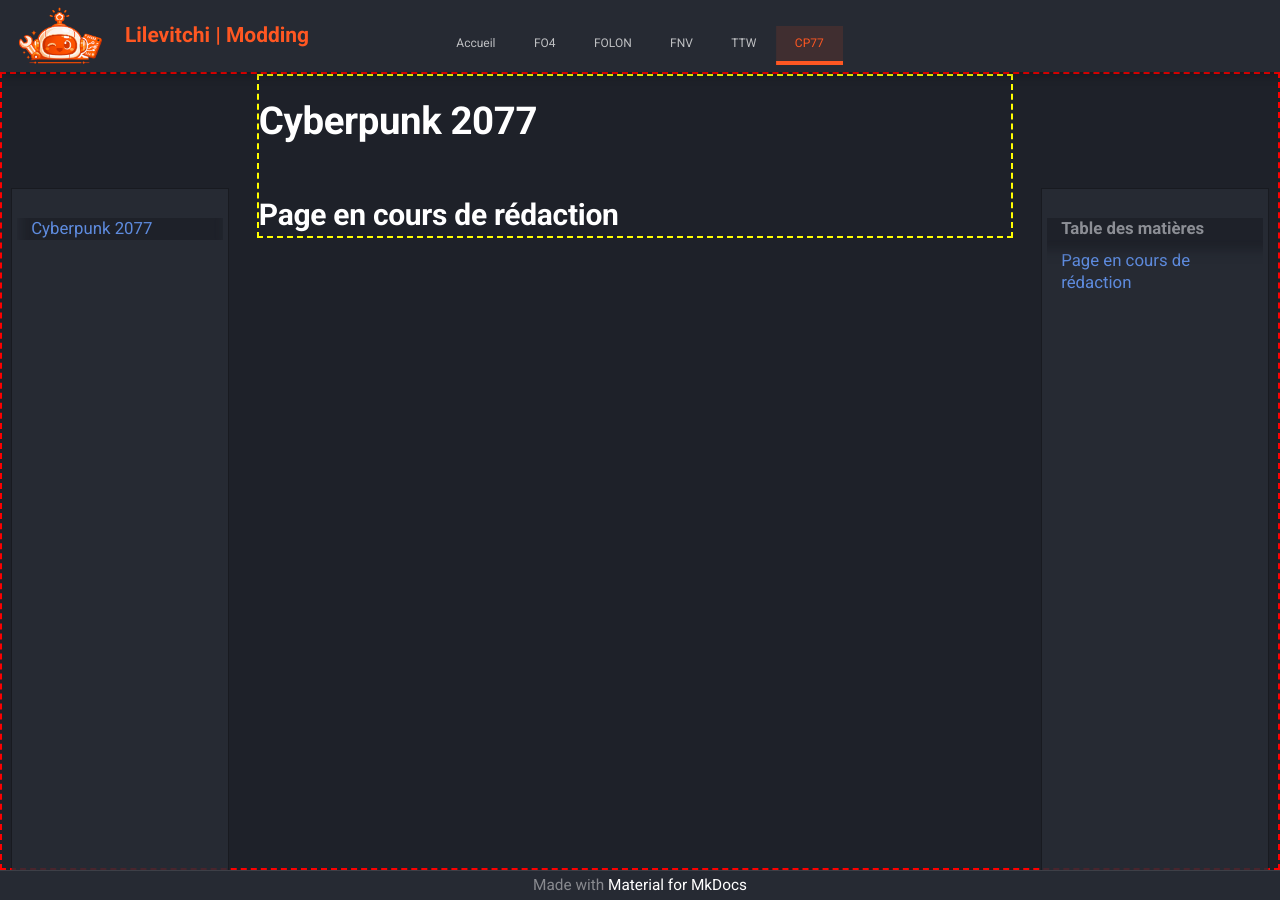
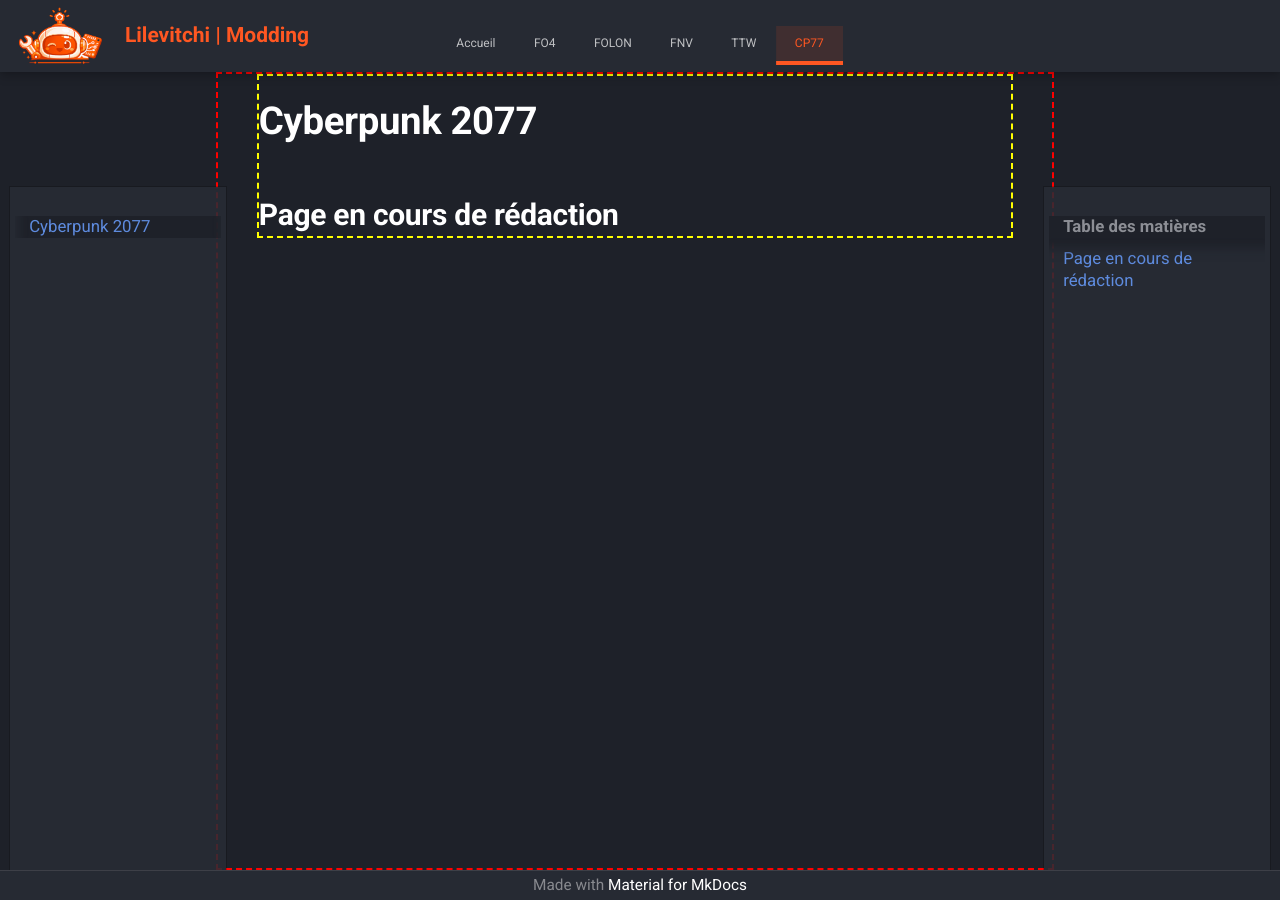
Before and after one commit to Lilevitchi/lilevitchi.github.io, an MkDocs documentation site: the page built from docs/cyberpunk/index.md, in a window 1280 px wide. Built offline with MkDocs 1.6.1 and Material for MkDocs 9.7.7, drawn with Linux system fonts in a browser that asks for light colours.

Commit message:
Update extra.css

```diff
--- a/docs/stylesheets/extra.css
+++ b/docs/stylesheets/extra.css
@@ -291,8 +291,6 @@
   padding: 0 !important;
   height: 100% !important;
 
-  border: 2px dashed red;/* Rouge (Debug) */
-
   /*display: block;
   max-width: none;
   margin: 0;*/
@@ -309,6 +307,8 @@
   height: 100%;
   overflow-y: auto;
   padding: 0 var(--sidebar-gap);
+
+  border: 2px dashed red;/* Rouge (Debug) */
 }
 
 /* Zone scrollable réelle */
```
